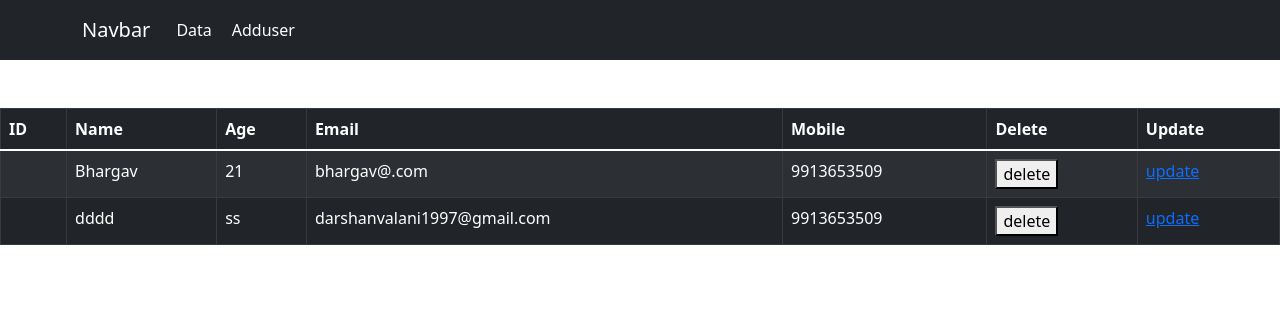
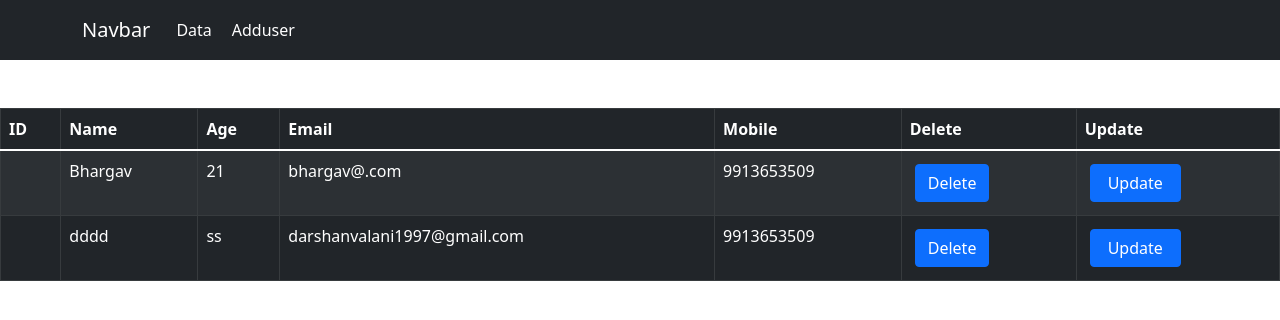
Before and after one commit to Bhargav-2808/merncrud, a React (Create React App) app in the folder mernapp/: page / in a window 1280 px wide. Shown: the top 320 px of the page. Built offline with nearby package versions, Linux system fonts and the light colour scheme; data requests are answered from the project's data file.

Commit message:
Data UI completed

```diff
--- /dev/null
+++ b/mernapp/src/Crud.css
@@ -0,0 +1,18 @@
+.updateLink{
+    text-decoration: none ;
+    margin : 5px;
+    color: white;
+}
+
+.updateLink:hover{
+    color: black;
+}
+
+.deleteLink:hover{
+    color: black;
+}
+.deleteLink{
+    color: white;
+    text-decoration: none;
+    margin : 5px;
+}
--- a/mernapp/src/Crud.js
+++ b/mernapp/src/Crud.js
@@ -2,7 +2,8 @@ import { getusers, deleteUser } from "./api";
 import React, { useState, useEffect } from "react";
 import { Link } from "react-router-dom";
 import Links from "./Links";
-import {Table} from 'react-bootstrap'
+import './Crud.css'
+import { Button, Table } from "react-bootstrap";
 
 const Crud = () => {
   const [data, setdata] = useState([]);
@@ -45,19 +46,18 @@ const Crud = () => {
               <td>{dataset.email}</td>
               <td>{dataset.mobile}</td>
               <td>
-                  <button onClick={() => deleteUserData(dataset._id)}>
-                    {" "}
-                    delete
-                  </button>
+                <Button  className = "deleteLink"onClick={() => deleteUserData(dataset._id)}>
+                  Delete
+                </Button>
               </td>
               <td>
-                  <Link to={`/edit/${dataset._id}`}>update</Link>
+                <Button  className="updateLink"><Link className="updateLink" to={`/edit/${dataset._id}`}>Update</Link> </Button>
+
               </td>
             </tr>
           ))}
         </tbody>
       </Table>
-
     </>
   );
 };
```
Also changed, not shown: mernapp/src/Links.css (line endings or trailing spaces). Lines whose indentation alone changed are shown as unchanged.
